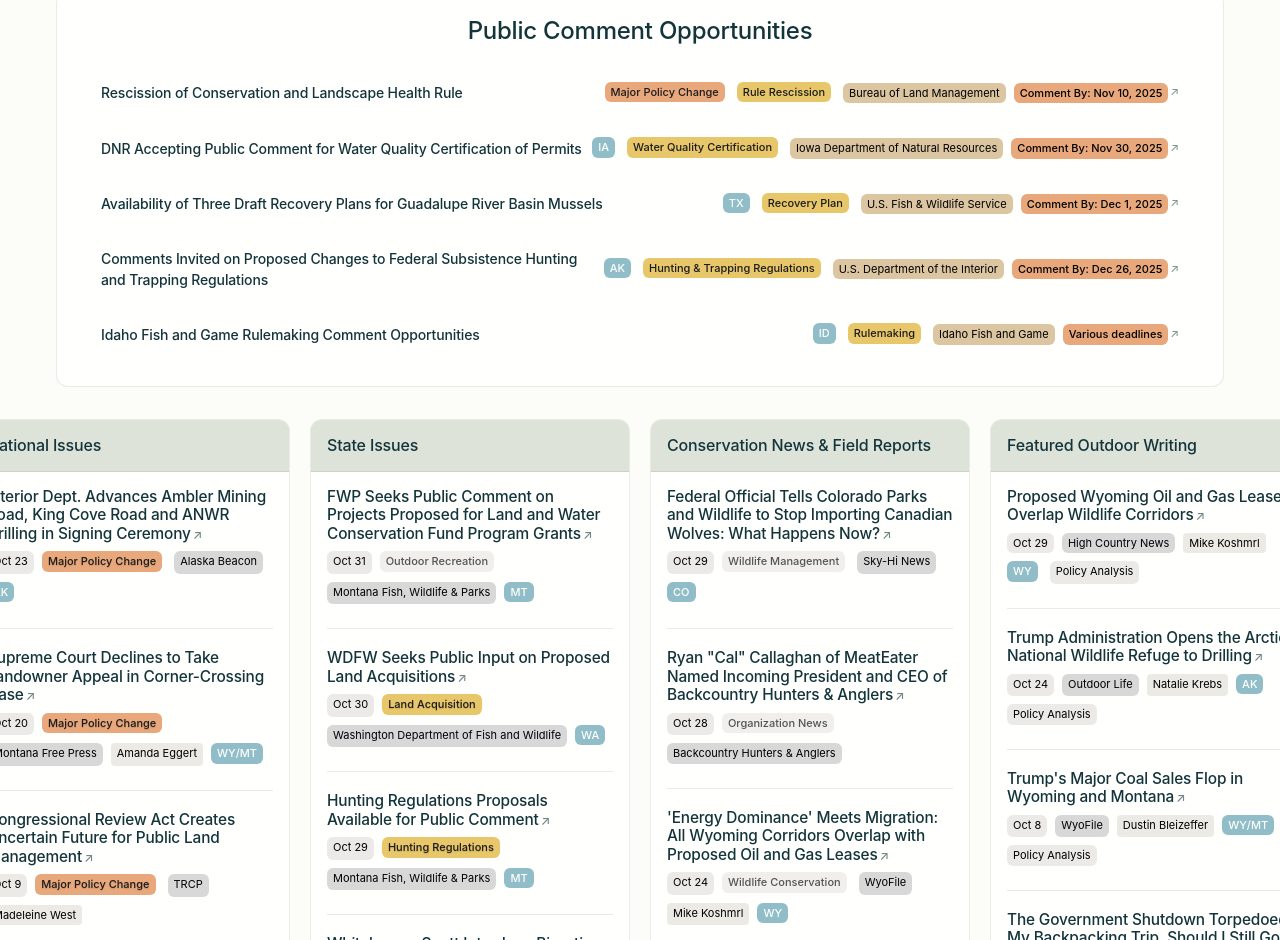
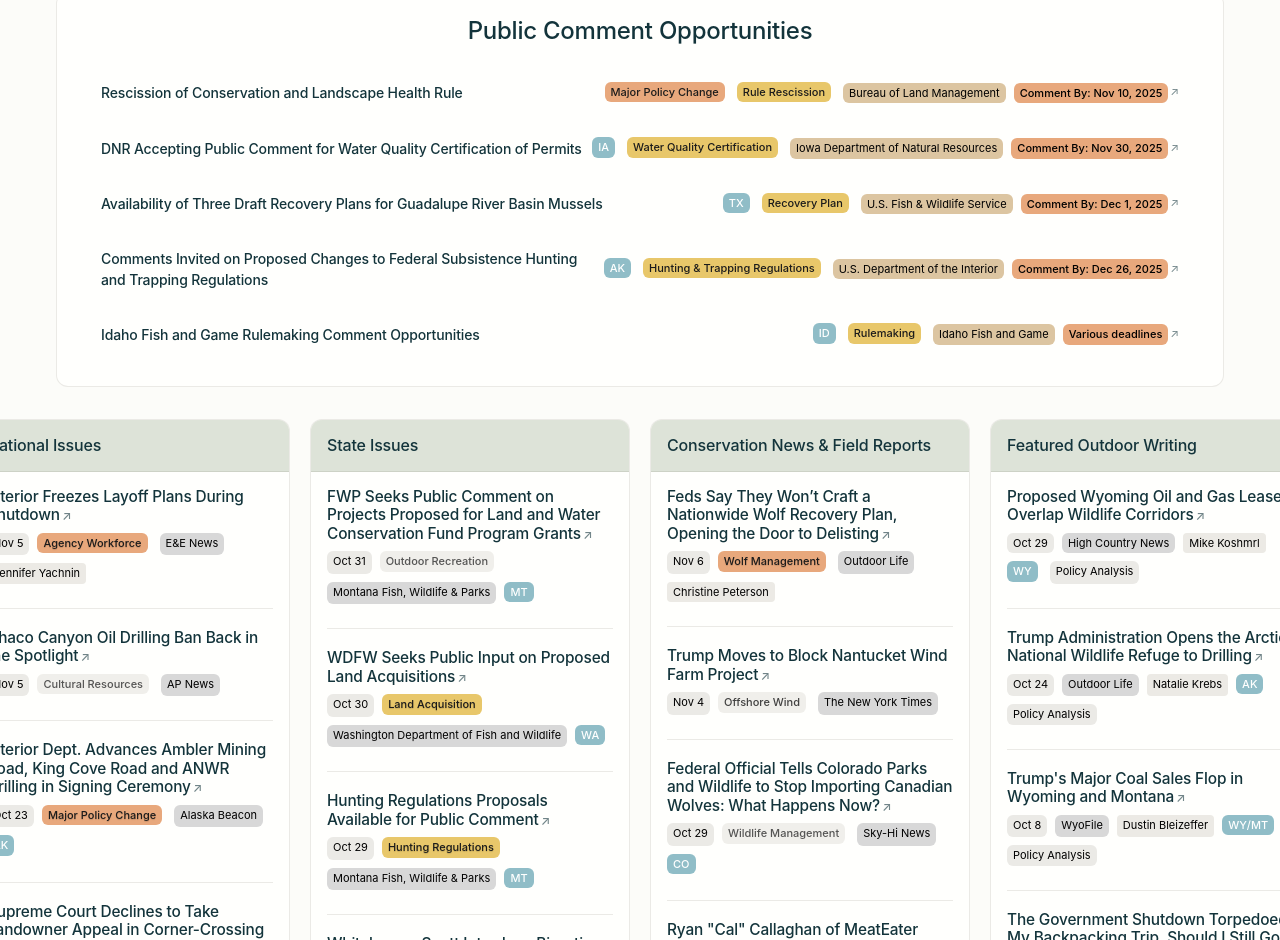
Before and after one commit to thepubtrust/ThePublicTrustPortal, a plain HTML site: page index.html in a window 1280 px wide. Shown: the part 379-1319 px from the top of the page. Drawn offline with Linux system fonts and the light colour scheme.

Commit message:
Add latest conservation and national news articles

```diff
--- a/index.html
+++ b/index.html
@@ -183,6 +183,25 @@
                 <section class="news-column">
                     <h3 class="column-title">National Issues</h3>
                     <div class="news-items">
+
+                        <article class="news-item">
+                            <h4><a href="https://www.eenews.net/articles/interior-freezes-layoff-plans/?utm_source=substack&amp;utm_medium=email" target="_blank" rel="noopener">Interior Freezes Layoff Plans During Shutdown</a></h4>
+                            <div class="item-meta">
+                                <span class="date">Nov 5</span>
+                                <span class="tag-major-policy">Agency Workforce</span>
+                                <span class="source">E&amp;E News</span>
+                                <span class="author">Jennifer Yachnin</span>
+                            </div>
+                        </article>
+
+                        <article class="news-item">
+                            <h4><a href="https://apnews.com/article/chaco-canyon-oil-drilling-ban-trump-blm-e559495e0e18810bd03838bd09887093" target="_blank" rel="noopener">Chaco Canyon Oil Drilling Ban Back in the Spotlight</a></h4>
+                            <div class="item-meta">
+                                <span class="date">Nov 5</span>
+                                <span class="tag-public-lands">Cultural Resources</span>
+                                <span class="source">AP News</span>
+                            </div>
+                        </article>
 
                         <article class="news-item">
                             <h4><a href="https://alaskapublic.org/news/politics/washington-d-c/2025-10-06/trump-oks-road-for-ambler-mining-district-to-make-alaska-bigger-and-more-powerful" target="_blank" rel="noopener">Trump OKs Road for Ambler Mining District to Make Alaska 'Bigger and More Powerful'</a></h4>
@@ -540,6 +559,25 @@
                 <section class="news-column">
                     <h3 class="column-title">Conservation News & Field Reports</h3>
                     <div class="news-items">
+
+                        <article class="news-item">
+                            <h4><a href="https://www.outdoorlife.com/conservation/feds-scrap-nationwide-wolf-recovery-plan/" target="_blank" rel="noopener">Feds Say They Won’t Craft a Nationwide Wolf Recovery Plan, Opening the Door to Delisting</a></h4>
+                            <div class="item-meta">
+                                <span class="date">Nov 6</span>
+                                <span class="tag-major-policy">Wolf Management</span>
+                                <span class="source">Outdoor Life</span>
+                                <span class="author">Christine Peterson</span>
+                            </div>
+                        </article>
+
+                        <article class="news-item">
+                            <h4><a href="https://www.nytimes.com/2025/11/04/climate/trump-nantucket-wind-farm.html?utm_source=substack&amp;utm_medium=email" target="_blank" rel="noopener">Trump Moves to Block Nantucket Wind Farm Project</a></h4>
+                            <div class="item-meta">
+                                <span class="date">Nov 4</span>
+                                <span class="tag-energy">Offshore Wind</span>
+                                <span class="source">The New York Times</span>
+                            </div>
+                        </article>
 
                         <article class="news-item">
                             <h4><a href="https://www.fws.gov/press-release/2025-09/voluntary-lead-free-ammunition-incentive-program-2025-2026-hunting-season" target="_blank" rel="noopener">FWS Announces Voluntary Lead-Free Ammunition Incentive Program for 2025-2026 Hunting Season</a></h4>
```
